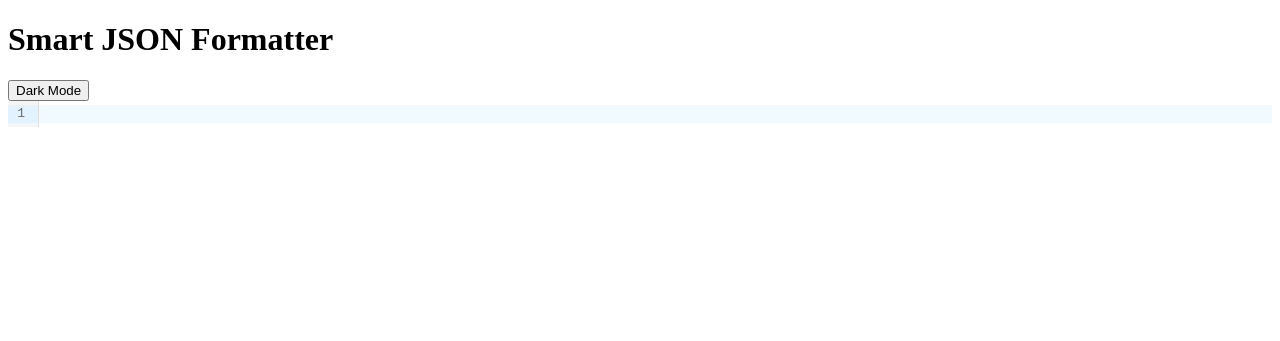
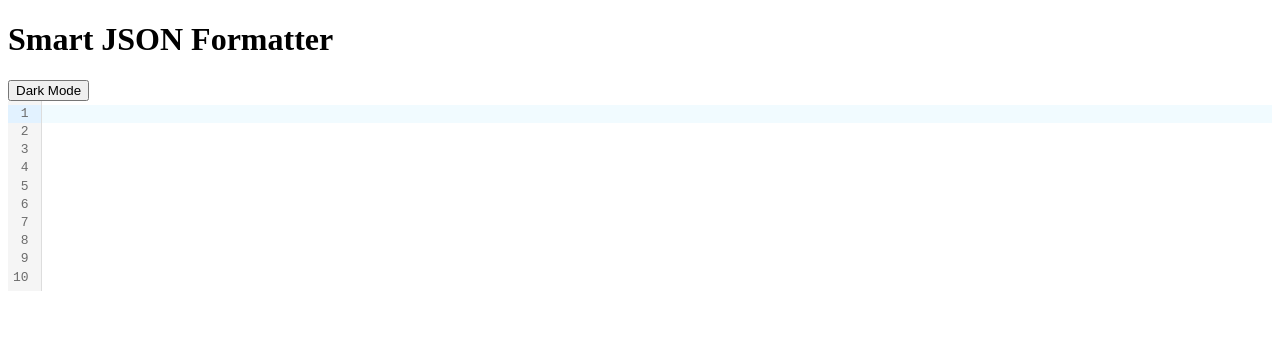
Before and after one commit to nabilshafi/smart-json-tool, a Next.js app: page / in a window 1280 px wide. Shown: the top 341 px of the page. Built offline with nearby package versions, Linux system fonts and the light colour scheme.

Commit message:
added prefill lines

```diff
--- a/app/page.jsx
+++ b/app/page.jsx
@@ -5,7 +5,9 @@ import dynamic from "next/dynamic";
 const CodeMirror = dynamic(() => import("@uiw/react-codemirror"), { ssr: false });
 
 export default function Home() {
-  const [input, setInput] = useState("");
+  // Pre-fill with 10 blank lines
+  const defaultEmptyLines = "\n\n\n\n\n\n\n\n\n";
+  const [input, setInput] = useState(defaultEmptyLines);
   const [output, setOutput] = useState("");
   const [errorLine, setErrorLine] = useState(null);
   const [darkMode, setDarkMode] = useState(false);
```
